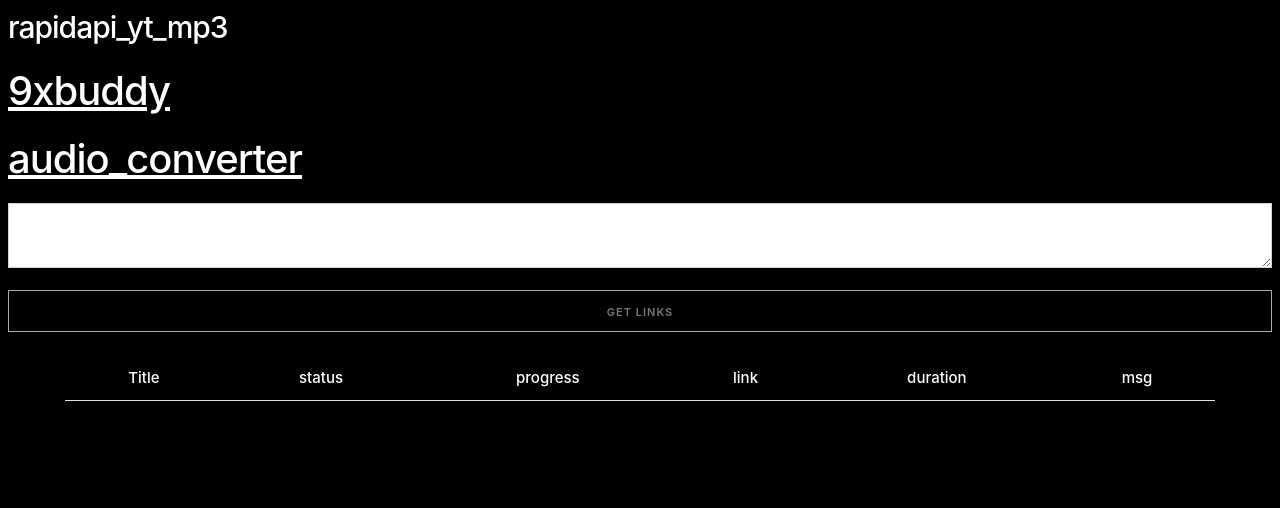
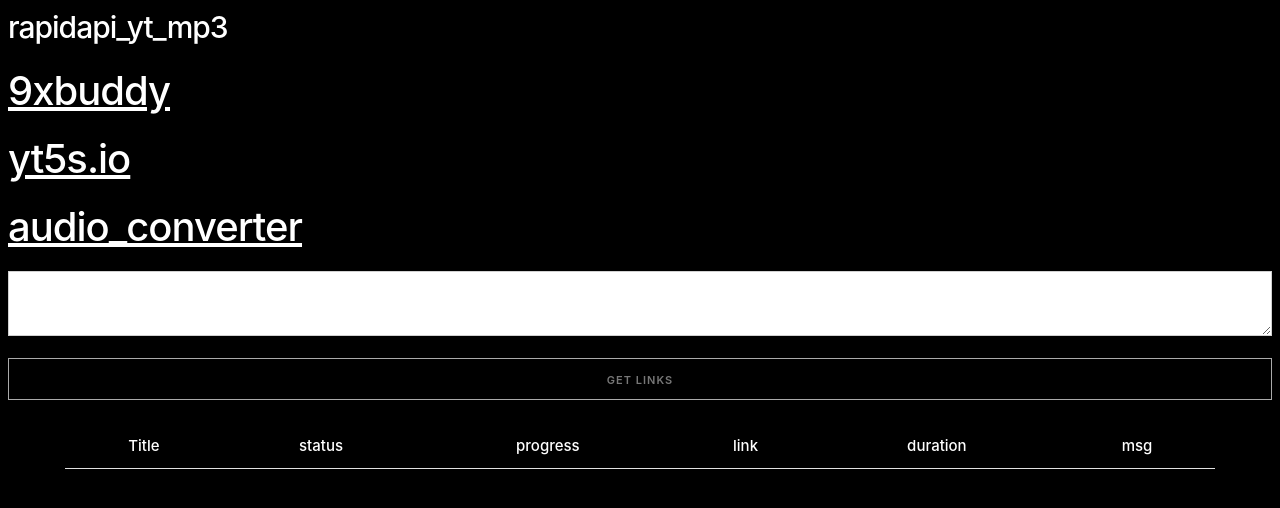
Before and after one commit to ogregsokics/rapidapi_yt_mp3, a plain HTML site: page index.html in a window 1280 px wide. Drawn offline with Linux system fonts and the light colour scheme.

Commit message:
Update index.html

```diff
--- a/index.html
+++ b/index.html
@@ -10,8 +10,9 @@
 </head>
 
 <body>
-    <h3>rapidapi_yt_mp3</h3>
+ <h3>rapidapi_yt_mp3</h3>
     <a href="https://9xbuddy.com/en-1ac" target="_blank"><h1>9xbuddy</h1></a>
+    <a href="https://yt5s.io/en27/youtube-to-mp3" target="_blank"><h1>yt5s.io</h1></a>
     <a href="https://online-audio-converter.com/" target="_blank"><h1>audio_converter</h1></a>
     <textarea id="filter1" name="filter" rows="2000" cols="1000">
 
```
